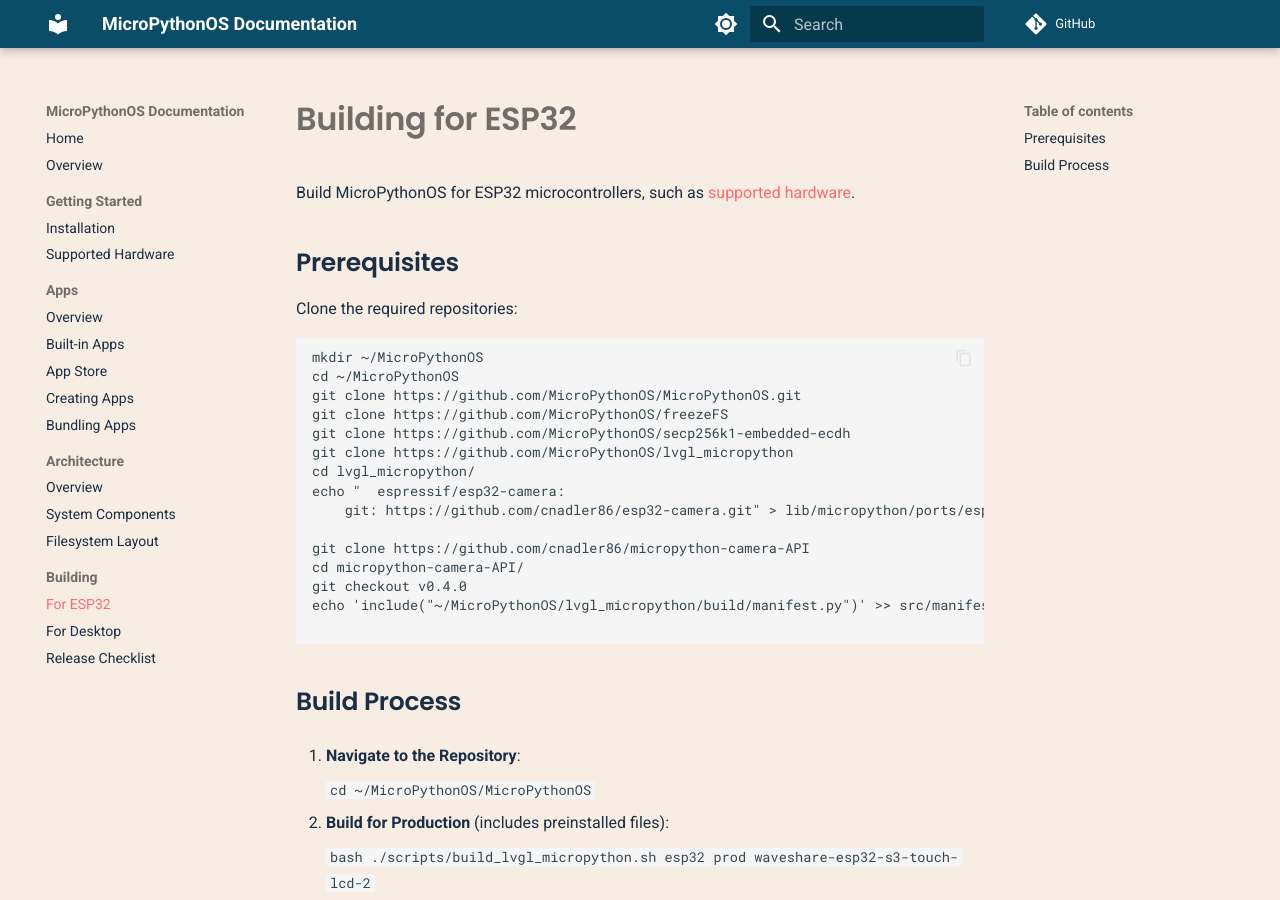
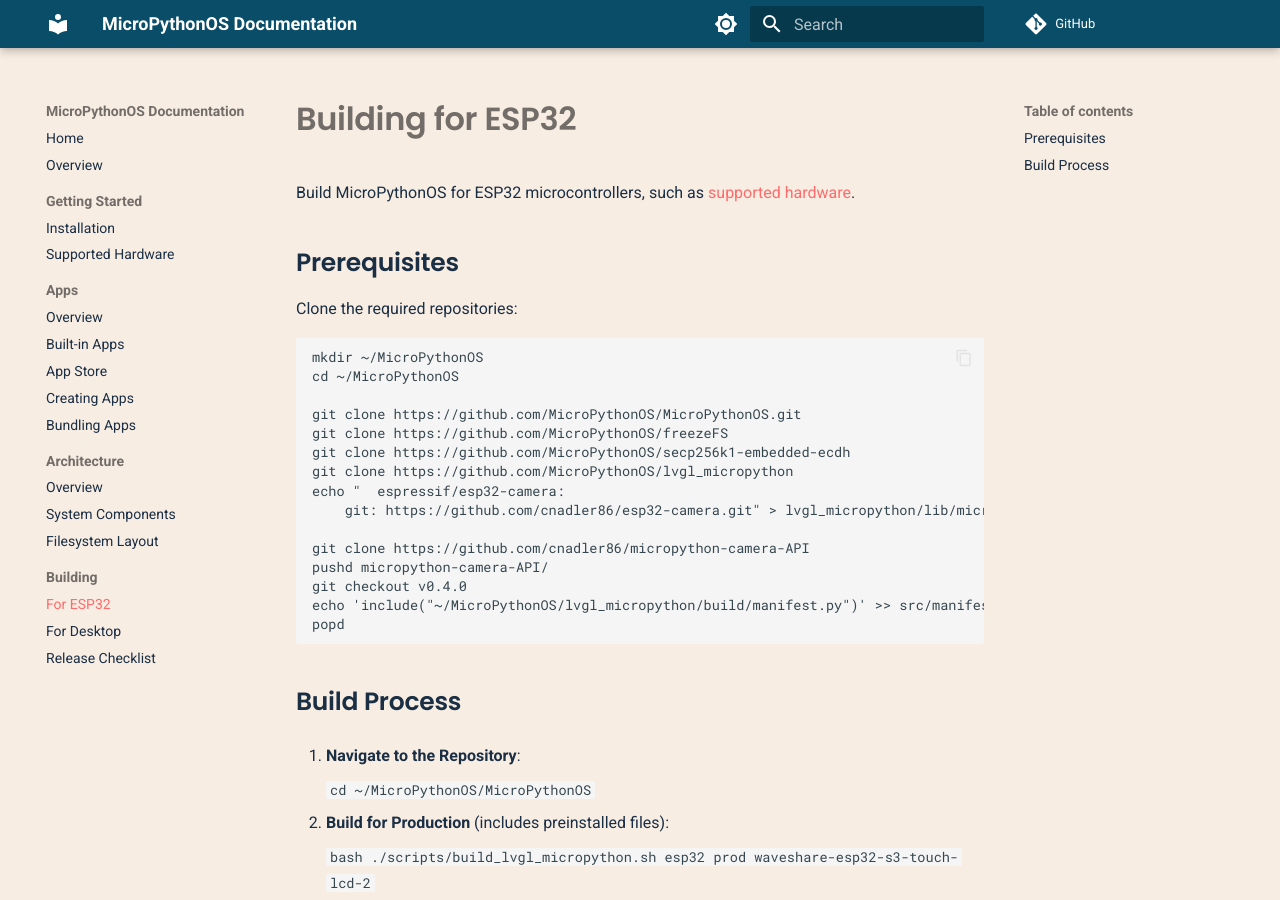
Before and after one commit to MicroPythonOS/docs, an MkDocs documentation site: the page built from docs/building/esp32.md, in a window 1280 px wide and 900 px high. Built offline with MkDocs 1.6.1 and Material for MkDocs 9.7.7, drawn with Linux system fonts in a browser that asks for light colours; comment, search, counter and statistics services are not loaded.

Commit message:
Simplify

````diff
--- a/docs/building/esp32.md
+++ b/docs/building/esp32.md
@@ -9,19 +9,19 @@
 ```bash
 mkdir ~/MicroPythonOS
 cd ~/MicroPythonOS
+
 git clone https://github.com/MicroPythonOS/MicroPythonOS.git
 git clone https://github.com/MicroPythonOS/freezeFS
 git clone https://github.com/MicroPythonOS/secp256k1-embedded-ecdh
 git clone https://github.com/MicroPythonOS/lvgl_micropython
-cd lvgl_micropython/
 echo "  espressif/esp32-camera:
-    git: https://github.com/cnadler86/esp32-camera.git" > lib/micropython/ports/esp32/main/idf_component.yml
+    git: https://github.com/cnadler86/esp32-camera.git" > lvgl_micropython/lib/micropython/ports/esp32/main/idf_component.yml
 
 git clone https://github.com/cnadler86/micropython-camera-API
-cd micropython-camera-API/
+pushd micropython-camera-API/
 git checkout v0.4.0
 echo 'include("~/MicroPythonOS/lvgl_micropython/build/manifest.py")' >> src/manifest.py
-
+popd
 ```
 
 ## Build Process
````
